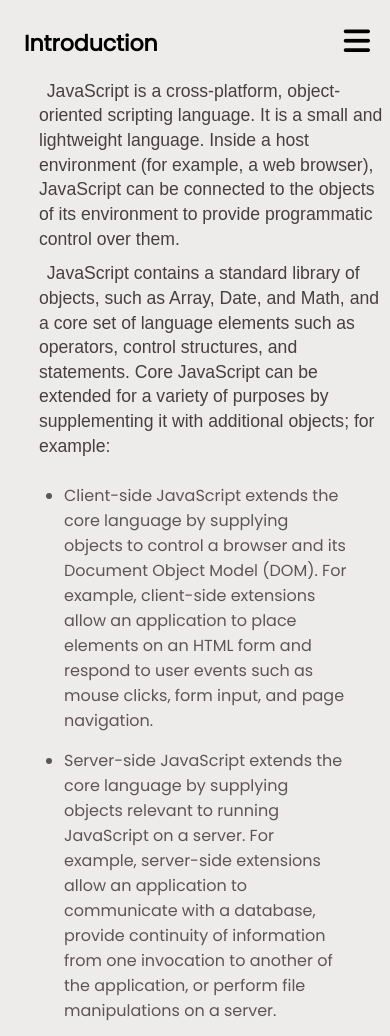
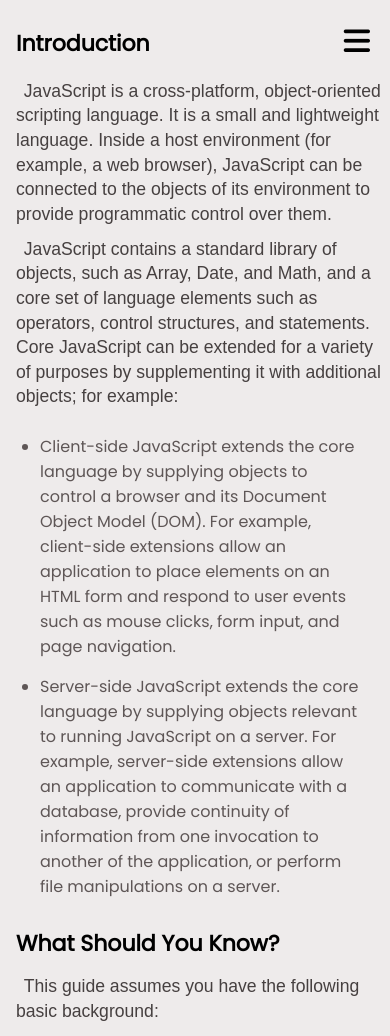
Before and after one commit to GabrielTuzzo/technical-documentation-page, a plain HTML site: page index.html in a window 390 px wide. Shown: the top 1036 px of the page. Drawn offline with Linux system fonts and the light colour scheme; a web font is replaced by a local one.

Commit message:
new commit

```diff
--- a/index.css
+++ b/index.css
@@ -19,7 +19,7 @@ nav::-webkit-scrollbar-track {
 }
 nav::-webkit-scrollbar-thumb {
   border-radius: 10px;
-  background: rgba(0, 0, 0, 0.1);
+  background: rgba(0, 0, 0, 0.25);
 }
 nav::-webkit-scrollbar-thumb:hover {
   background: rgba(0, 0, 0, 0.2);
@@ -131,7 +131,7 @@ p {
   font-family: Arial, Helvetica, sans-serif;
   font-weight: 400;
   color: rgb(70, 64, 64);
-  padding-left: 15px;
+  padding-left: 5px;
   text-indent: 2vw;
   line-height: 1.4em;
   padding-bottom: 10px;
@@ -273,7 +273,7 @@ section ul li {
     display: none;
   }
   section ul li {
-    margin: 15px 2.5rem;
+    margin: 15px 2rem;
   }
   .fa-bars {
     font-size: 30px;
@@ -298,6 +298,20 @@ section ul li {
   .div-img {
     top: -41px;
   }
+  p {
+    padding-left: 0;
+    text-indent: 2vw;
+  }
+  section ul li {
+    margin: 15px 1.5rem;
+  }
+  code {
+    line-height: 1.7;
+    margin: 10px 0;
+  }
+  #main-doc {
+    margin-left: 1rem;
+  }
 }
 @media screen and (max-width: 400px) {
   header {
```
